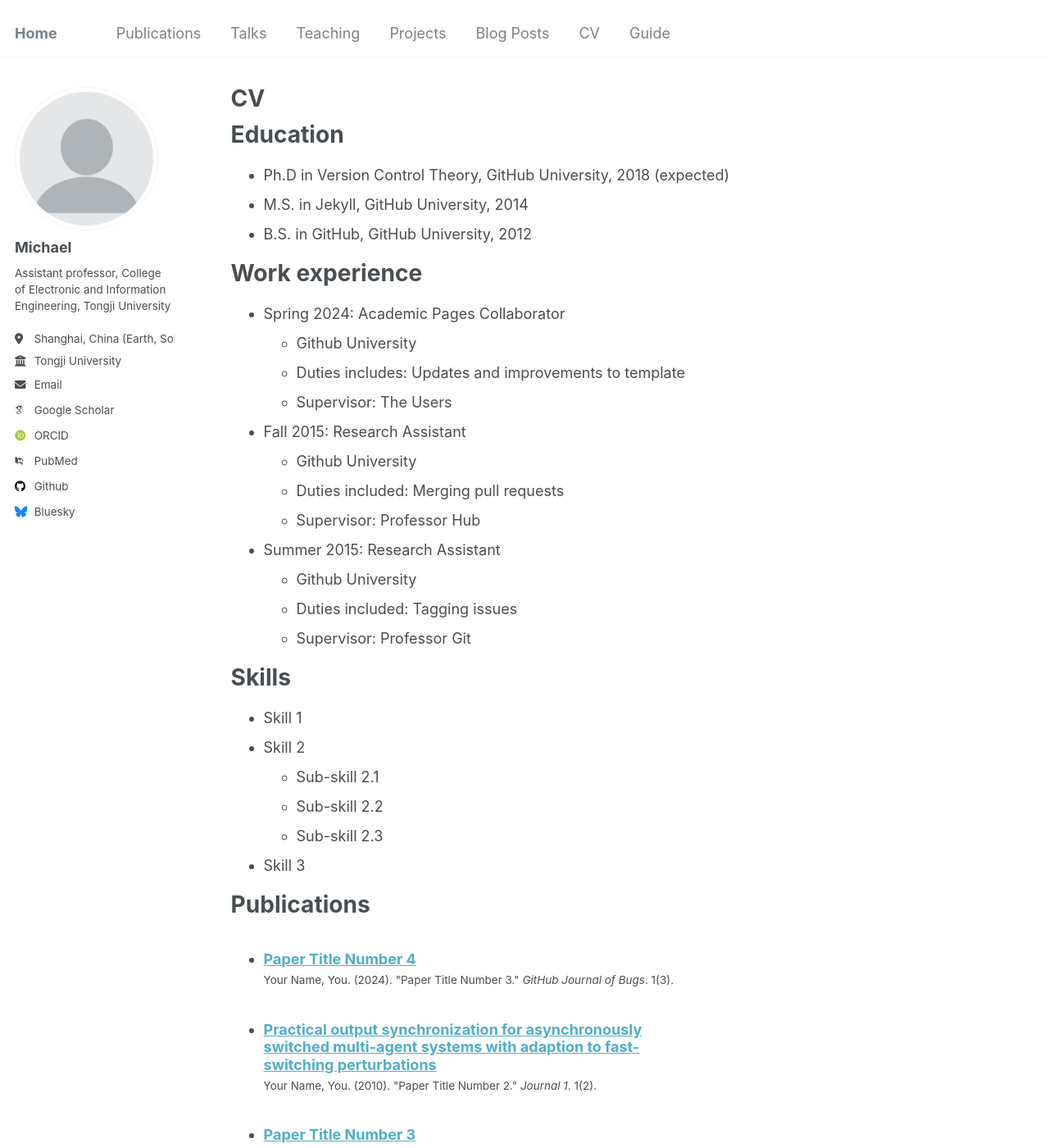
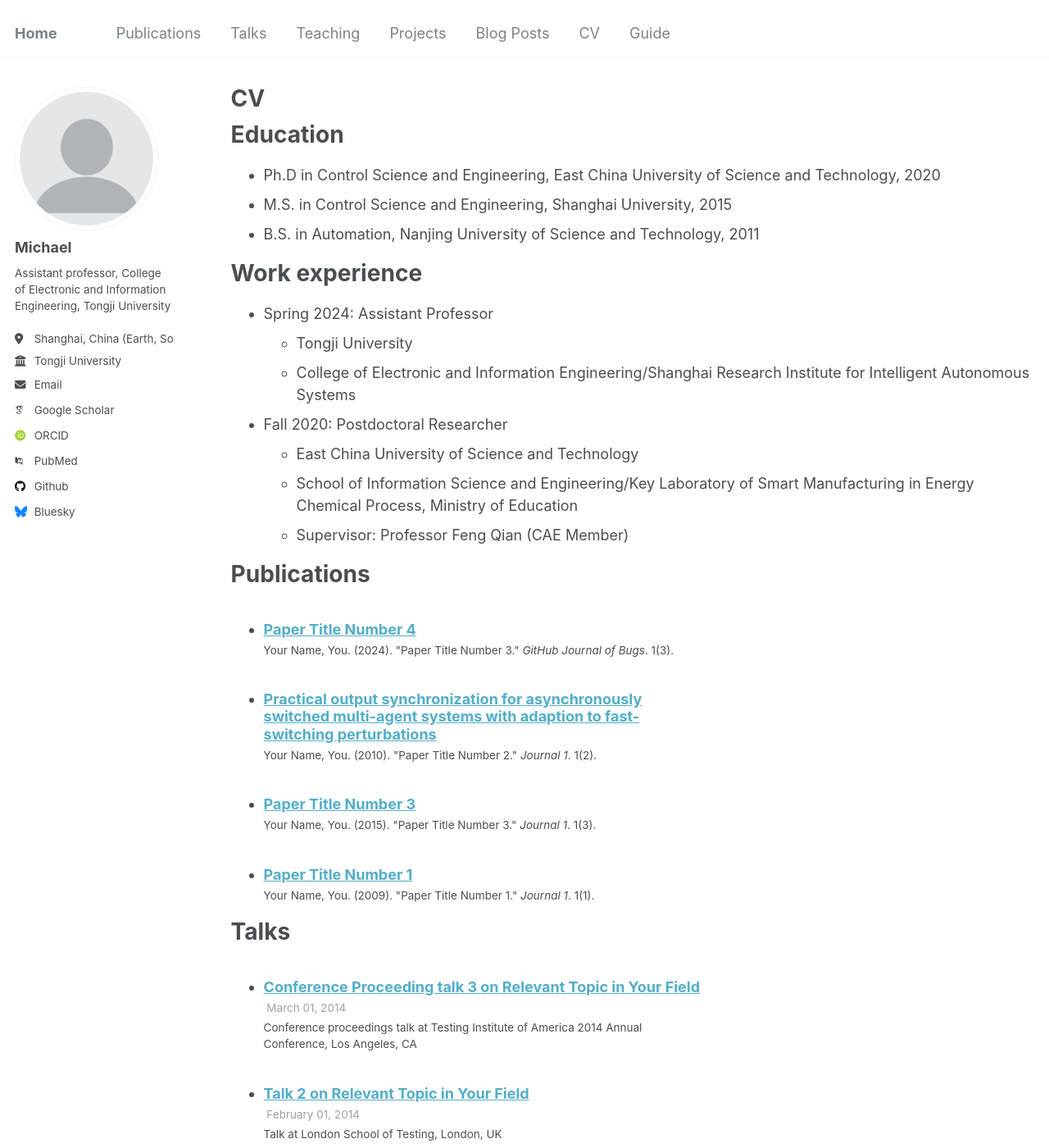
Before and after one commit to Starter1111/starter1111.github.io, a Jekyll site: the page built from _pages/cv.md, in a window 1280 px wide and 1400 px high. Shown: the whole window at 82% size. Built offline with Jekyll 4.4.1, drawn with Linux system fonts in a browser that asks for light colours; some web fonts are replaced; some of the changed text lies outside the part shown.

Commit message:
Update cv.md

```diff
--- a/_pages/cv.md
+++ b/_pages/cv.md
@@ -11,35 +11,20 @@ redirect_from:
 
 Education
 ======
-* Ph.D in Version Control Theory, GitHub University, 2018 (expected)
-* M.S. in Jekyll, GitHub University, 2014
-* B.S. in GitHub, GitHub University, 2012
+* Ph.D in Control Science and Engineering, East China University of Science and Technology, 2020
+* M.S. in Control Science and Engineering, Shanghai University, 2015
+* B.S. in Automation, Nanjing University of Science and Technology, 2011
 
 Work experience
 ======
-* Spring 2024: Academic Pages Collaborator
-  * Github University
-  * Duties includes: Updates and improvements to template
-  * Supervisor: The Users
+* Spring 2024: Assistant Professor
+  * Tongji University
+  * College of Electronic and Information Engineering/Shanghai Research Institute for Intelligent Autonomous Systems
 
-* Fall 2015: Research Assistant
-  * Github University
-  * Duties included: Merging pull requests
-  * Supervisor: Professor Hub
-
-* Summer 2015: Research Assistant
-  * Github University
-  * Duties included: Tagging issues
-  * Supervisor: Professor Git
-
-Skills
-======
-* Skill 1
-* Skill 2
-  * Sub-skill 2.1
-  * Sub-skill 2.2
-  * Sub-skill 2.3
-* Skill 3
+* Fall 2020: Postdoctoral Researcher
+  * East China University of Science and Technology
+  * School of Information Science and Engineering/Key Laboratory of Smart Manufacturing in Energy Chemical Process, Ministry of Education
+  * Supervisor: Professor Feng Qian (CAE Member)
 
 Publications
 ======
@@ -61,4 +46,6 @@ Teaching
 
 Service and leadership
 ======
-* Currently signed in to 43 different slack teams
+* IEEE Member
+* **Journal review**: Automatica, IEEE Transactions on Neural Networks and Learning Systems, IEEE Transactions on Cybernetics, IEEE Transactions on Circuits and Systems I: Regular Papers, International Journal of Systems Science, Nonlinear Analysis: Hybrid Systems, IEEE Systems Journal, etc.
+* **Conference review**: IFAC, CDC, IECON, etc.
```
